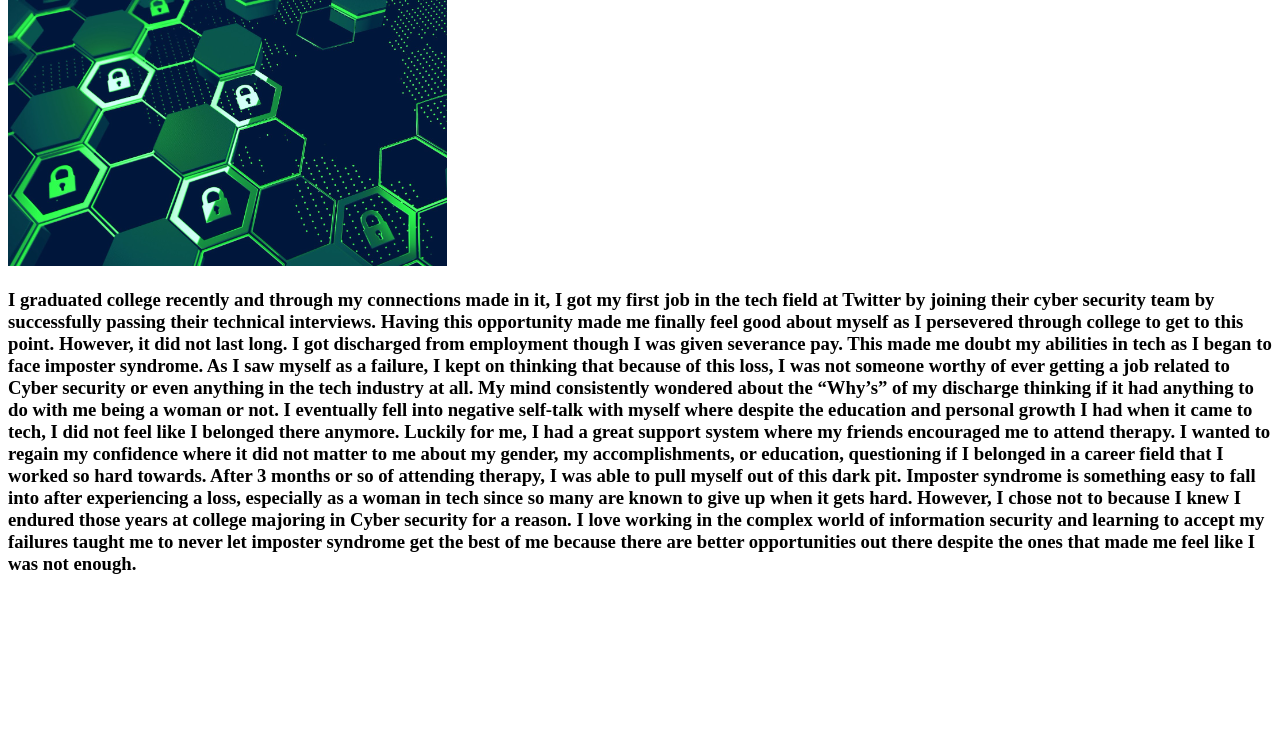
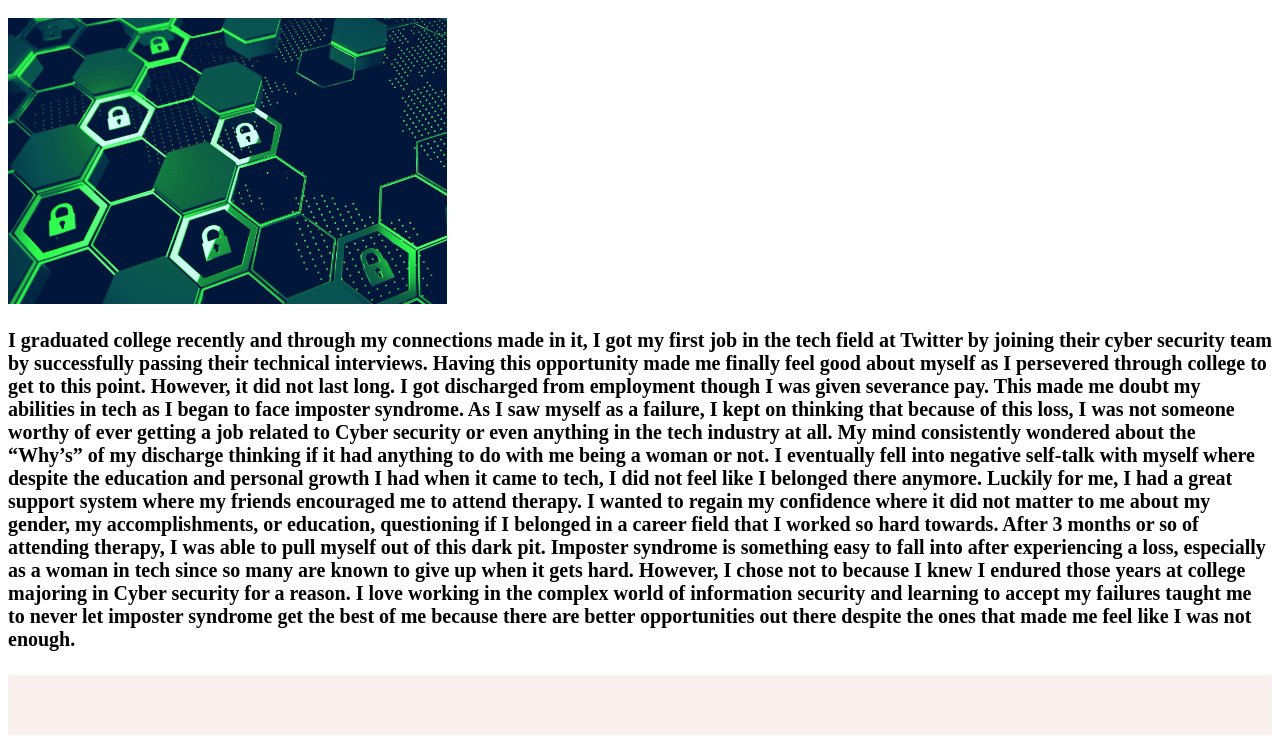
Before and after one commit to bel-ze/WiCS2022, a plain HTML site: page storyCYBER.html in a window 1280 px wide. Shown: the part 488-1231 px from the top of the page. Before the commit the page ends 1081 px from the top, so only its background shows below. Drawn offline with Linux system fonts and the light colour scheme; the site is published under a folder, as on GitHub Pages, so addresses that start at the root find nothing.

Commit message:
Update storyCYBER.html

```diff
--- a/storyCYBER.html
+++ b/storyCYBER.html
@@ -9,10 +9,10 @@
   <meta name="viewport" content="width=device-width, initial-scale=1" />
 
   <!-- link the webpage's stylesheet -->
-  <link rel="stylesheet" href="/stories.css" />
+  <link rel="stylesheet" href="stories.css" />
 
   <!-- link the webpage's JavaScript file -->
-  <script src="/script.js" defer>
+  <script src="script.js" defer>
 
   </script>
 
```
